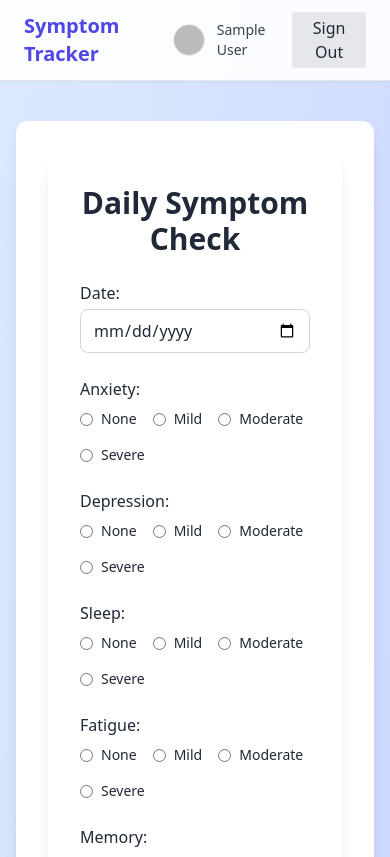
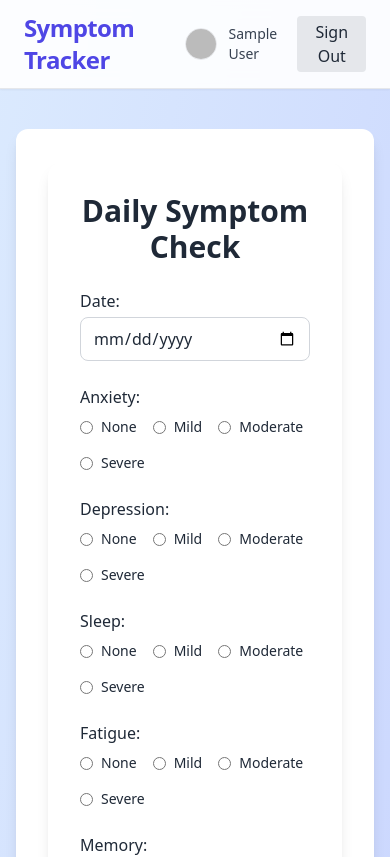
Before and after one commit to pnwmakes/symptom-tracker-app, a React (Vite) app: page / in a window 390 px wide. Shown: the top 857 px of the page. Built offline with nearby package versions, Linux system fonts and the light colour scheme; no server answers; the database is empty; sample sign-in values are in the browser's storage.

Commit message:
feat(ui): polish header title (clickable home, sticky, responsive)

```diff
--- a/src/components/Header.jsx
+++ b/src/components/Header.jsx
@@ -1,4 +1,5 @@
 import React from 'react';
+import { Link } from 'react-router-dom';
 import { logoutUser } from '../utils/auth';
 import { useAuth } from '../context/AuthContext.jsx';
 
@@ -15,14 +16,16 @@ const Header = () => {
     };
 
     return (
-        <header className='flex items-center justify-between px-6 py-3 border-b bg-white/90 backdrop-blur shadow-sm'>
-            <h1 className='text-xl font-bold text-indigo-600'>
-                Symptom Tracker
-            </h1>
+        <header className='sticky top-0 z-20 flex items-center justify-between px-6 py-3 border-b bg-white/90 backdrop-blur shadow-sm'>
+            {/* ✅ App title (clickable home) */}
+            <Link to='/' aria-label='Go to home' className='select-none'>
+                <span className='text-2xl font-extrabold tracking-tight text-indigo-600'>
+                    Symptom Tracker
+                </span>
+            </Link>
 
             {user ? (
                 <div className='flex items-center gap-3'>
-                    {/* Avatar if available */}
                     {user.photoURL ? (
                         <img
                             src={user.photoURL}
@@ -36,8 +39,6 @@ const Header = () => {
                         <span className='text-sm text-gray-700'>
                             {user.displayName || user.email}
                         </span>
-
-                        {/* ✅ Demo badge */}
                         {isDemoUser && (
                             <span className='bg-yellow-200 text-yellow-800 text-xs font-semibold px-2 py-0.5 rounded'>
                                 Demo
```
